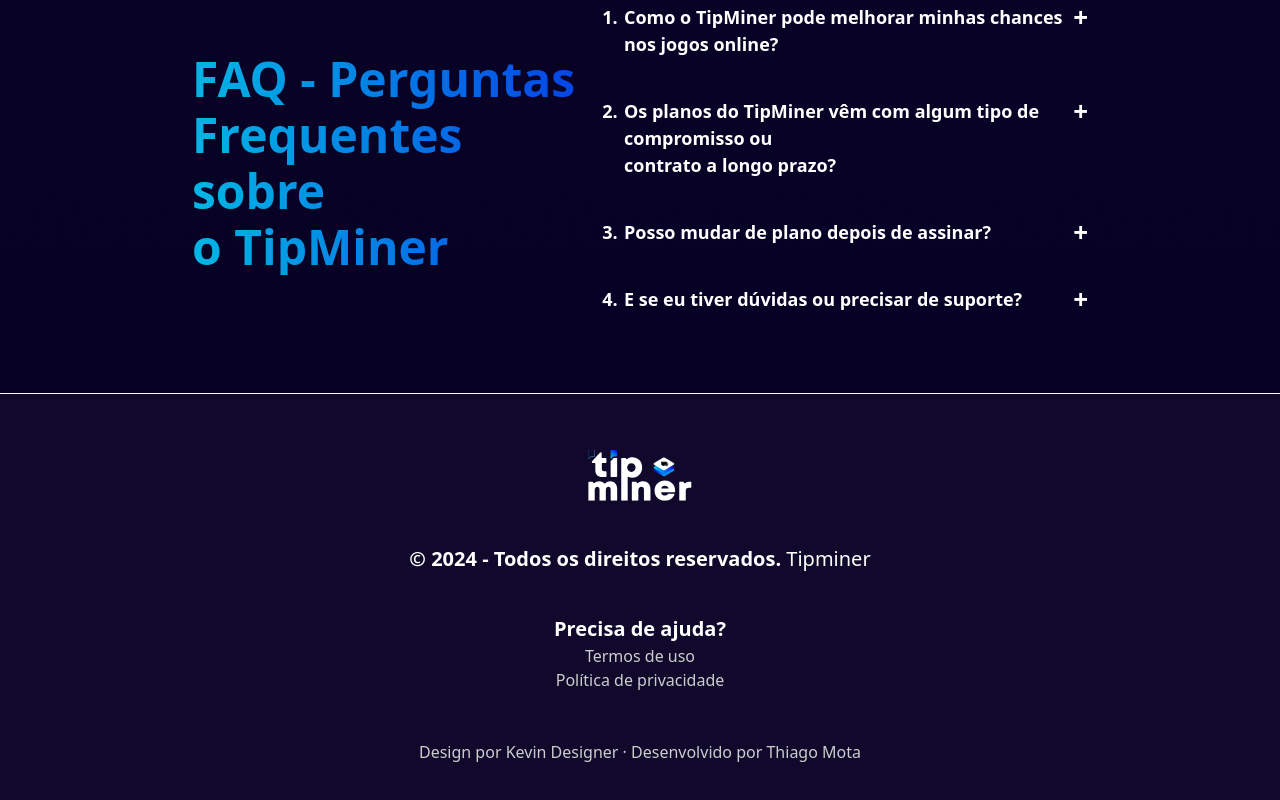
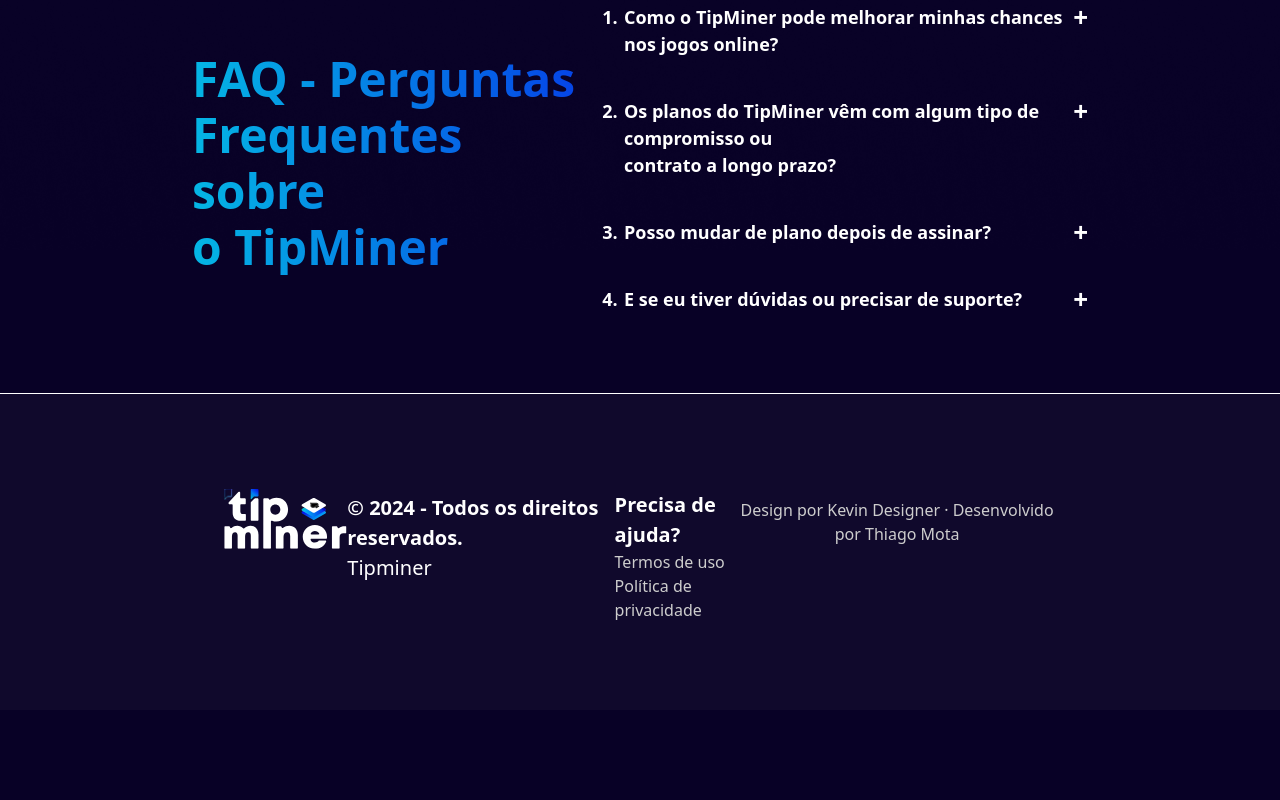
Before and after one commit to ImDevMota/lp-tip-miner, a React (Vite) app: page / in a window 1280 px wide. Shown: the part 9916-10716 px from the top of the page. After the commit the page ends 10626 px from the top, so only its background shows below. Built offline with nearby package versions, Linux system fonts and the light colour scheme.

Commit message:
Desktop: Finalizei o footer

```diff
--- a/src/components/Footer.jsx
+++ b/src/components/Footer.jsx
@@ -3,27 +3,32 @@
 function Footer() {
   return (
     <footer className="flex justify-center items-center border-t-[0.12rem] border-white bg-[#A1A1A10D]">
-      <div className="flex flex-col w-[85%] justify-center items-center mt-[3.5rem]">
-        <img src={Logo} alt="" className="w-[6.5rem]" />
+      <div className="flex flex-col sm:justify-between sm:flex-row sm:w-[65%] w-[85%] justify-center sm:items-start items-center mt-[3.5rem] sm:mb-[5.5rem]">
+        <img
+          src={Logo}
+          alt=""
+          className="w-[6.5rem] sm:w-[130px] sm:h-[60px] sm:mt-[2.4rem]"
+        />
 
-        <p className="text-white text-[20px] font-[600] text-center mt-[2.7rem]">
+        <p className="text-white text-[20px] font-[600] text-center sm:text-start mt-[2.7rem]">
           © 2024 - Todos os direitos reservados.{" "}
+          <br className="sm:block hidden" />
           <span className="font-[400]">Tipminer</span>
         </p>
 
-        <div className="flex flex-col mt-[2.5rem]">
-          <p className="text-white text-[20px] font-[600] text-center">
+        <div className="flex flex-col mt-[2.5rem] sm:text-start">
+          <p className="text-white text-[20px] font-[600] text-center sm:text-start">
             Precisa de ajuda?
           </p>
           <a
             href="#"
-            className="text-[#CDCDCD] text-[16px] font-[400] text-center"
+            className="text-[#CDCDCD] text-[16px] font-[400] text-center sm:text-start"
           >
             Termos de uso
           </a>
           <a
             href="#"
-            className="text-[#CDCDCD] text-[16px] font-[400] text-center"
+            className="text-[#CDCDCD] text-[16px] font-[400] text-center sm:text-start"
           >
             Política de privacidade
           </a>
```
